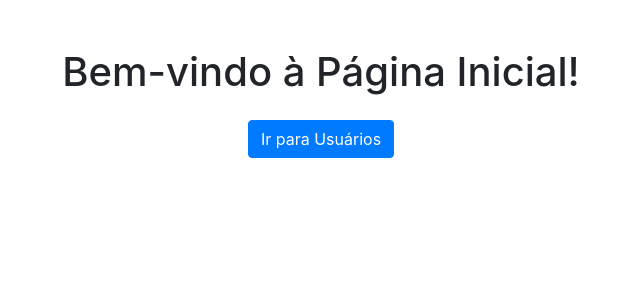
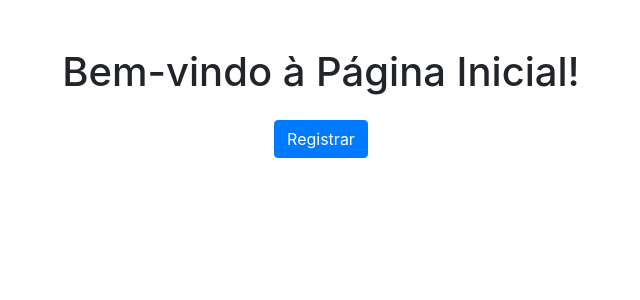
Before and after one commit to gab3mioni/Agendify, a PHP site: page / in a window 1280 px wide. Shown: the top 300 px of the page, without its empty margins (319-959 px from the left). Run offline with PHP 8.4, Linux system fonts and the light colour scheme; some libraries are stand-ins or nearby versions.

Commit message:
Atualizando home.php

```diff
--- a/app/views/home.php
+++ b/app/views/home.php
@@ -10,7 +10,7 @@
     <div class="container mt-5">
         <h1 class="text-center">Bem-vindo à Página Inicial!</h1>
         <div class="text-center">
-            <a href="user" class="btn btn-primary mt-3">Ir para Usuários</a>
+            <a href="register" class="btn btn-primary mt-3">Registrar</a>
         </div>
     </div>
     <script src="https://code.jquery.com/jquery-3.5.1.slim.min.js"></script>
```
